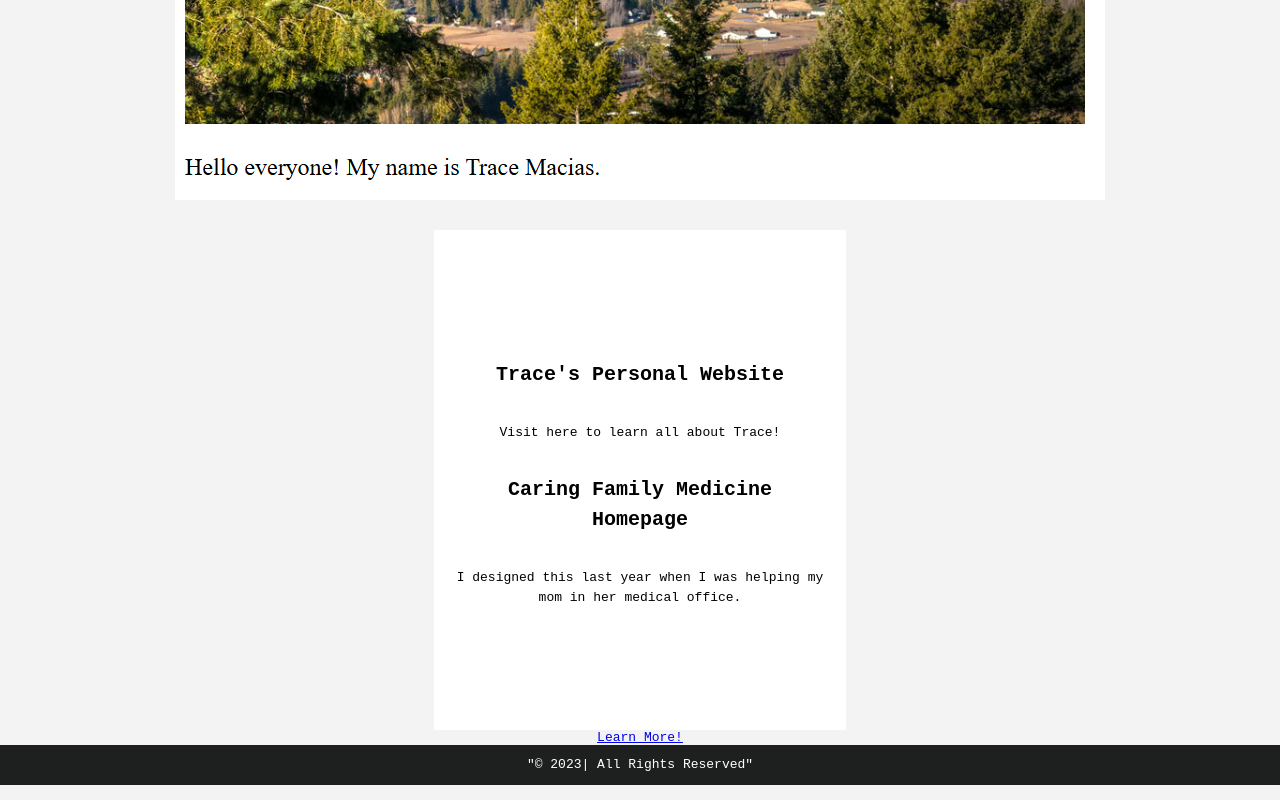
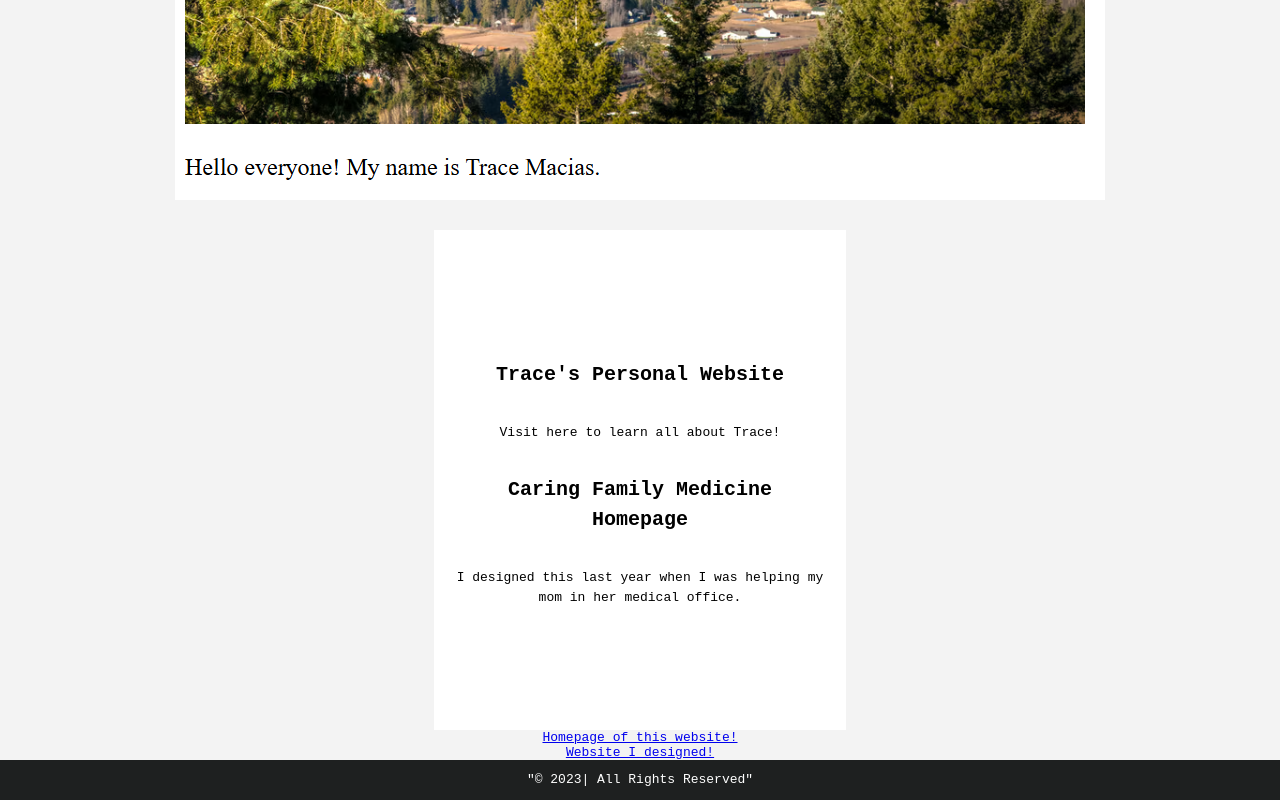
Before and after one commit to tmacias21/tmacias21.github.io, a plain HTML site: page portfolio.html in a window 1280 px wide. Shown: the part 919-1719 px from the top of the page. Drawn offline with Linux system fonts and the light colour scheme.

Commit message:
added link

```diff
--- a/portfolio.html
+++ b/portfolio.html
@@ -26,7 +26,8 @@
             <p class="project-name">Caring Family Medicine Homepage</p>
             <p class="project-description">I designed this last year when I was helping my mom in her medical office.</p>
         </div>
-        <a href="index.html">Learn More!</a>
+        <a href="index.html">Homepage of this website!</a>
+        <a href="caringfamilymedicine.com">Website I designed!</a>
     </main>
     <footer class="footer">"© 2023 <Trace's Webpage> | All Rights Reserved"</footer>
   </body>
```
